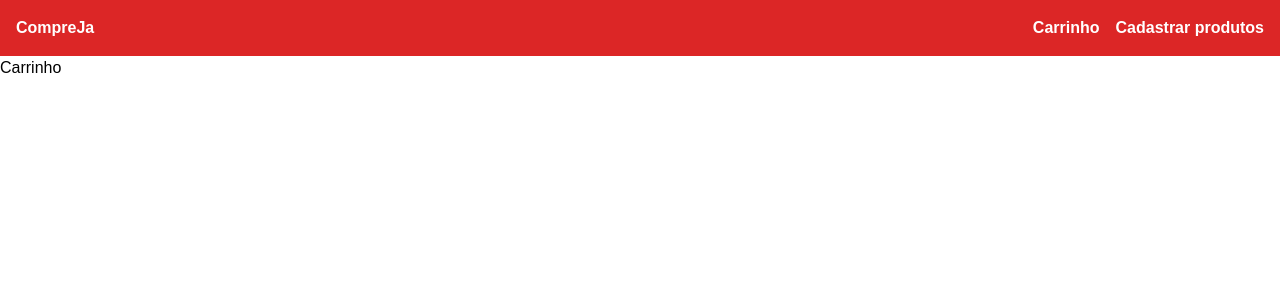
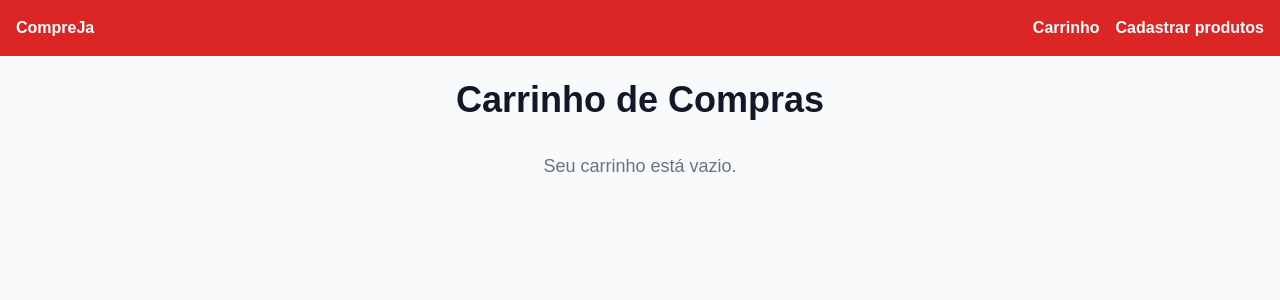
Before and after one commit to rrafaelc/loja-virtual-simples, a Next.js app: page /carrinho in a window 1280 px wide. Shown: the top 300 px of the page. Built offline with nearby package versions, Linux system fonts and the light colour scheme.

Commit message:
Integrar carrinho com adicao/remocao de itens

```diff
--- a/app/carrinho/page.tsx
+++ b/app/carrinho/page.tsx
@@ -1,9 +1,68 @@
+'use client';
+import { useEffect, useState } from 'react';
+
 export default function Carrinho() {
+  const [carrinho, setCarrinho] = useState<any[]>([]);
+
+  // Carrega os itens do carrinho do Local Storage ao montar o componente
+  useEffect(() => {
+    const carrinhoSalvo = localStorage.getItem('carrinho');
+    if (carrinhoSalvo) {
+      setCarrinho(JSON.parse(carrinhoSalvo));
+    }
+  }, []);
+
+  // Função para calcular o valor total do carrinho
+  const calcularTotal = () => {
+    return carrinho.reduce((total, item) => total + parseFloat(item.preco), 0).toFixed(2);
+  };
+
+  // Remove um item do carrinho
+  const handleRemoverProduto = (index: number) => {
+    const novoCarrinho = carrinho.filter((_, i) => i !== index);
+    setCarrinho(novoCarrinho);
+    localStorage.setItem('carrinho', JSON.stringify(novoCarrinho));
+  };
+
   return (
-    <div>
-      <main>
-        <div>Carrinho</div>
-      </main>
-    </div>
+    <main className="min-h-screen bg-gray-50 p-6">
+      <div className="max-w-5xl mx-auto">
+        <h1 className="text-4xl font-bold mb-8 text-center text-gray-900">Carrinho de Compras</h1>
+
+        {carrinho.length > 0 ? (
+          <div>
+            <ul className="space-y-4">
+              {carrinho.map((produto, index) => (
+                <li
+                  key={index}
+                  className="flex justify-between items-center p-4 bg-white border rounded-lg shadow-md"
+                >
+                  <div>
+                    <h2 className="text-lg font-semibold text-gray-800">{produto.nome}</h2>
+                    <p className="text-gray-600">R$ {produto.preco}</p>
+                  </div>
+
+                  {/* Botão de Remover Produto */}
+                  <button
+                    onClick={() => handleRemoverProduto(index)}
+                    className="bg-red-500 text-white py-1 px-3 rounded hover:bg-red-600 transition"
+                  >
+                    Remover
+                  </button>
+                </li>
+              ))}
+            </ul>
+
+            {/* Total do Carrinho */}
+            <div className="mt-6 flex justify-between items-center border-t pt-4">
+              <span className="text-xl font-bold">Total:</span>
+              <span className="text-xl font-semibold">R$ {calcularTotal()}</span>
+            </div>
+          </div>
+        ) : (
+          <p className="text-center text-gray-500 text-lg">Seu carrinho está vazio.</p>
+        )}
+      </div>
+    </main>
   );
 }
```
